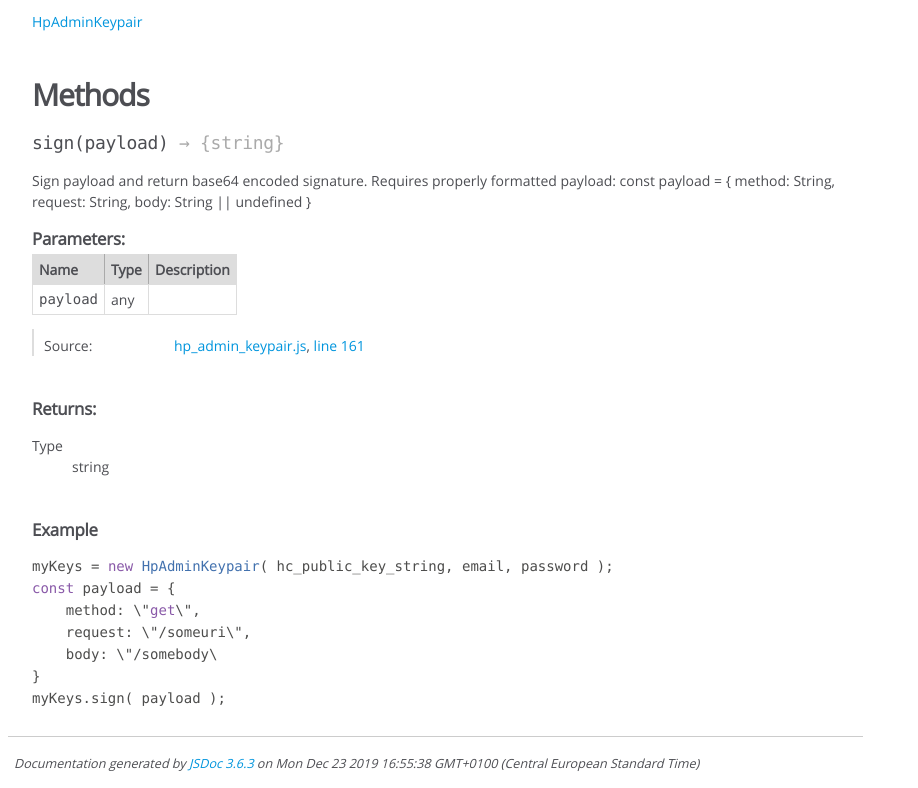
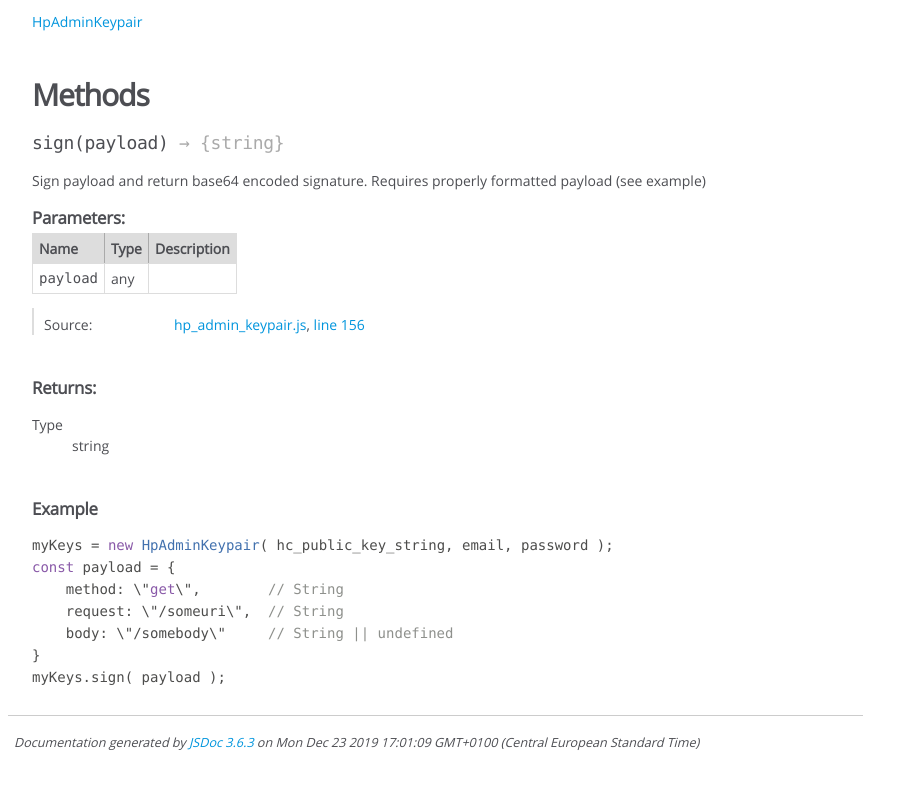
Before and after one commit to Holo-Host/hp-admin-crypto, a website: page client/docs/HpAdminKeypair.html in a window 1280 px wide. Shown: the part 779-1567 px from the top of the page, without its empty margins (0-918 px from the left). After the commit the page ends 1546 px from the top, so only its background shows below. Drawn offline with Linux system fonts and the light colour scheme.

Commit message:
fix docs

```diff
--- a/client/docs/HpAdminKeypair.html
+++ b/client/docs/HpAdminKeypair.html
@@ -283,12 +283,7 @@
 
 <div class="description">
     <p>Sign payload and return base64 encoded signature.
-Requires properly formatted payload:
-const payload = {
-method: String,
-request: String,
-body: String || undefined
-}</p>
+Requires properly formatted payload (see example)</p>
 </div>
 
 
@@ -381,7 +376,7 @@ body: String || undefined
 
     <dt class="tag-source">Source:</dt>
     <dd class="tag-source"><ul class="dummy"><li>
-        <a href="hp_admin_keypair.js.html">hp_admin_keypair.js</a>, <a href="hp_admin_keypair.js.html#line161">line 161</a>
+        <a href="hp_admin_keypair.js.html">hp_admin_keypair.js</a>, <a href="hp_admin_keypair.js.html#line156">line 156</a>
     </li></ul></dd>
 
 
@@ -432,9 +427,9 @@ body: String || undefined
 
     <pre class="prettyprint"><code>myKeys = new HpAdminKeypair( hc_public_key_string, email, password );
 const payload = {
-    method: \"get\",
-    request: \"/someuri\",
-    body: \"/somebody\
+    method: \"get\",        // String
+    request: \"/someuri\",  // String
+    body: \"/somebody\"     // String || undefined
 }
 myKeys.sign( payload );</code></pre>
 
@@ -462,7 +457,7 @@ myKeys.sign( payload );</code></pre>
 <br class="clear">
 
 <footer>
-    Documentation generated by <a href="https://github.com/jsdoc/jsdoc">JSDoc 3.6.3</a> on Mon Dec 23 2019 16:55:38 GMT+0100 (Central European Standard Time)
+    Documentation generated by <a href="https://github.com/jsdoc/jsdoc">JSDoc 3.6.3</a> on Mon Dec 23 2019 17:01:09 GMT+0100 (Central European Standard Time)
 </footer>
 
 <script> prettyPrint(); </script>
```
Also changed, not shown: client/docs/index.html (+1 -1 lines), 1 other file.
